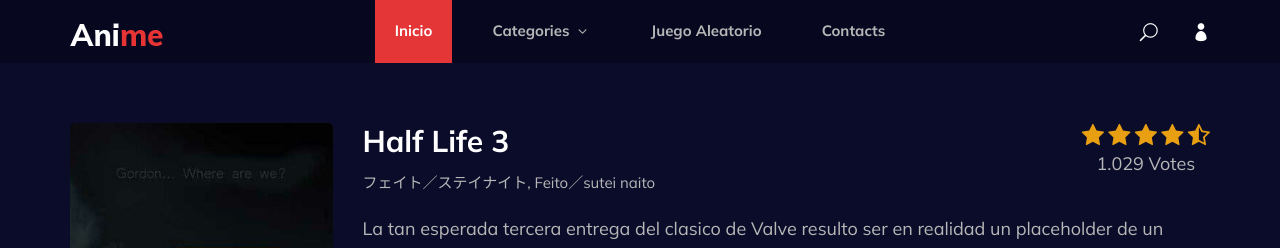
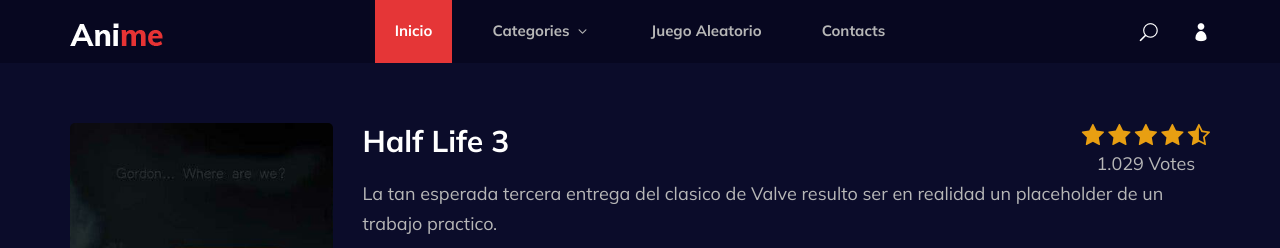
Before and after one commit to Amalgaman/TP1_PaginaWeb, a PHP site: page /sitio_juego.php in a window 1280 px wide; the page is wider, and only the part inside the window is pictured. Shown: the top 248 px of that part. Run offline with PHP 8.4, Linux system fonts and the light colour scheme; data that the repository does not hold is empty.

Commit message:
l
borre lo q estaba en chino

```diff
--- a/sitio_juego.php
+++ b/sitio_juego.php
@@ -43,7 +43,6 @@
                         <div class="anime__details__text">
                             <div class="anime__details__title">
                                 <h3><?php echo $juego["nombre"] ?></h3>
-                                <span>フェイト／ステイナイト, Feito／sutei naito</span>
                             </div>
                             <div class="anime__details__rating">
                                 <div class="rating">
```
